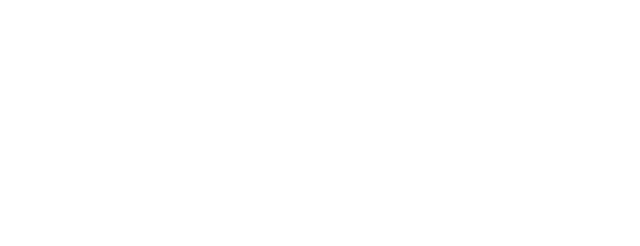
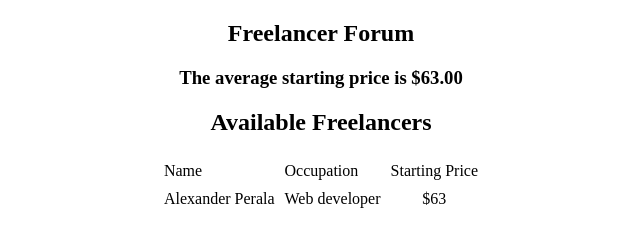
Before and after one commit to JamesBoyd2011/Unit2.FreelancerForum, a plain HTML site: page index.html in a window 1280 px wide. Shown: the whole page, without its empty margins (319-959 px from the left). Drawn offline with Linux system fonts and the light colour scheme.

Commit message:
completed assignment

```diff
--- a/index.html
+++ b/index.html
@@ -8,6 +8,21 @@
         <script src="javascript.js" defer></script>
     </head>
     <body>
+        <section>
+            <h1>Freelancer Forum</h1>
+            <h3 id="averagePrice">The average starting price is $0.</h3>
+            <h2>Available Freelancers</h2>
+        </section>
 
+        <table>
+            <thead>
+                <tr>
+                    <td>Name</td>
+                    <td>Occupation</td>
+                    <td>Starting Price</td>
+                </tr>
+            </thead>
+            <tbody id="freelancers"></tbody>
+        </table>
     </body>
 </html>
--- a/javascript.js
+++ b/javascript.js
@@ -0,0 +1,87 @@
+const freelancersTBODY = document.getElementById("freelancers");
+const averagePriceDOM = document.getElementById("averagePrice");
+const freelancers = [];
+
+const firstNames = [
+  "Alexander",
+  "Esma",
+  "Maurício",
+  "Barend",
+  "Alicia",
+  "Reza",
+  "Israel",
+  "Sanni",
+  "Harry",
+  "Oliver",
+];
+const lastNames = [
+  "Harrison",
+  "Christensen",
+  "Van Dusschoten",
+  "Perala",
+  "Sullad",
+  "Holland",
+  "Ward",
+  "Zaborovskiy",
+  "Akyüz",
+  "Johnson",
+];
+const occupations = [
+  "Web developer",
+  "Graphic designer",
+  "Social media specialist",
+  "Accountant",
+  "Videographer",
+  "Editor",
+  "Tutor",
+];
+
+//Interval to add a freelancer to the listing every 3 seconds
+const addFreelancerInterval = setInterval(addFreelancer, 3000);
+
+// API to generate 10 random names
+
+//Defining a freelancer class
+class freelancer {
+  constructor() {
+    this.name = `${randomListItem(firstNames)} ${randomListItem(lastNames)}`;
+    this.price = randomPrice();
+    this.occupation = randomListItem(occupations);
+    freelancers.push(this)
+  }
+}
+
+//Method to add freelancer to the listing
+function addFreelancer() {
+  if (freelancers.length <= 10) {
+    let person = new freelancer();
+    let tr = document.createElement("tr");
+    tr.innerHTML = `<td>${person.name}</td><td>${person.occupation}</td><td class='price'>${person.price}</td>`;
+    freelancersTBODY.append(tr);
+    calculateAveragePrice();
+  } else {
+    clearInterval(addFreelancerInterval);
+  }
+}
+
+//Method to generate a random price between 30 & 80
+function randomPrice() {
+  return Math.floor(Math.random() * 50) + 30;
+}
+
+//Method to randomly select a element from an array
+function randomListItem(array = []) {
+  return array[Math.floor(Math.random() * array.length)];
+}
+
+//Method to calculate the average prices of the services displayed
+function calculateAveragePrice() {
+  let sum = 0;
+  let prices = document.getElementsByClassName("price");
+  [...prices].forEach((price) => {
+    sum += Number(price.innerText);
+  });
+  averagePriceDOM.innerHTML = `The average starting price is $${(
+    sum / prices.length
+  ).toPrecision(4)}`;
+}
--- a/styles.css
+++ b/styles.css
@@ -0,0 +1,24 @@
+*{
+    box-sizing: border-box;
+}
+body{
+    margin: unset;
+    display:flex;
+    flex-direction: column;
+}
+
+table{
+    margin:auto;
+}
+
+td{
+    padding:4px
+}
+
+section,td.price{
+    text-align: center;
+}
+
+td.price:before{
+    content:"$";
+}
```
Lines whose indentation alone changed are shown as unchanged.
